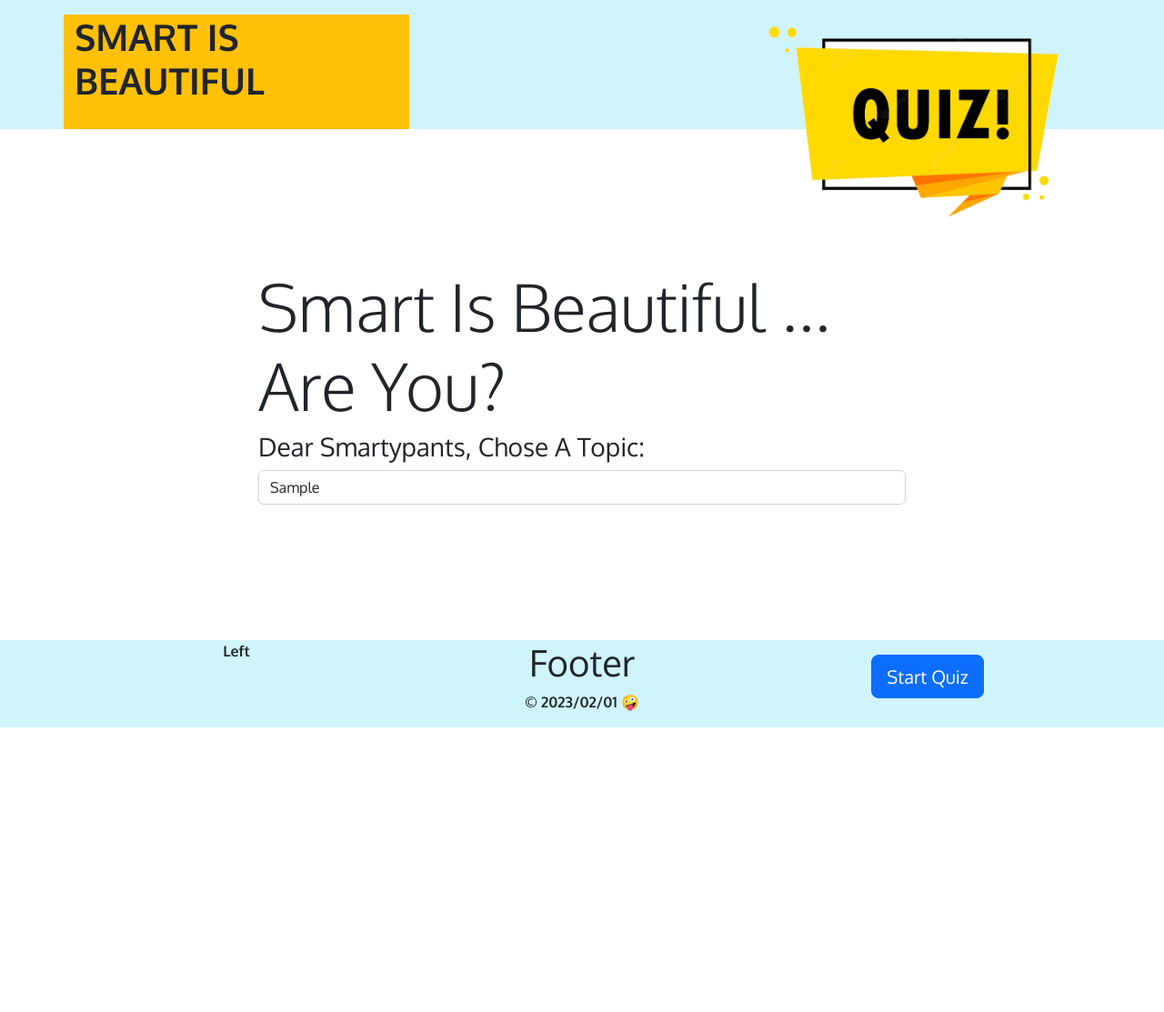
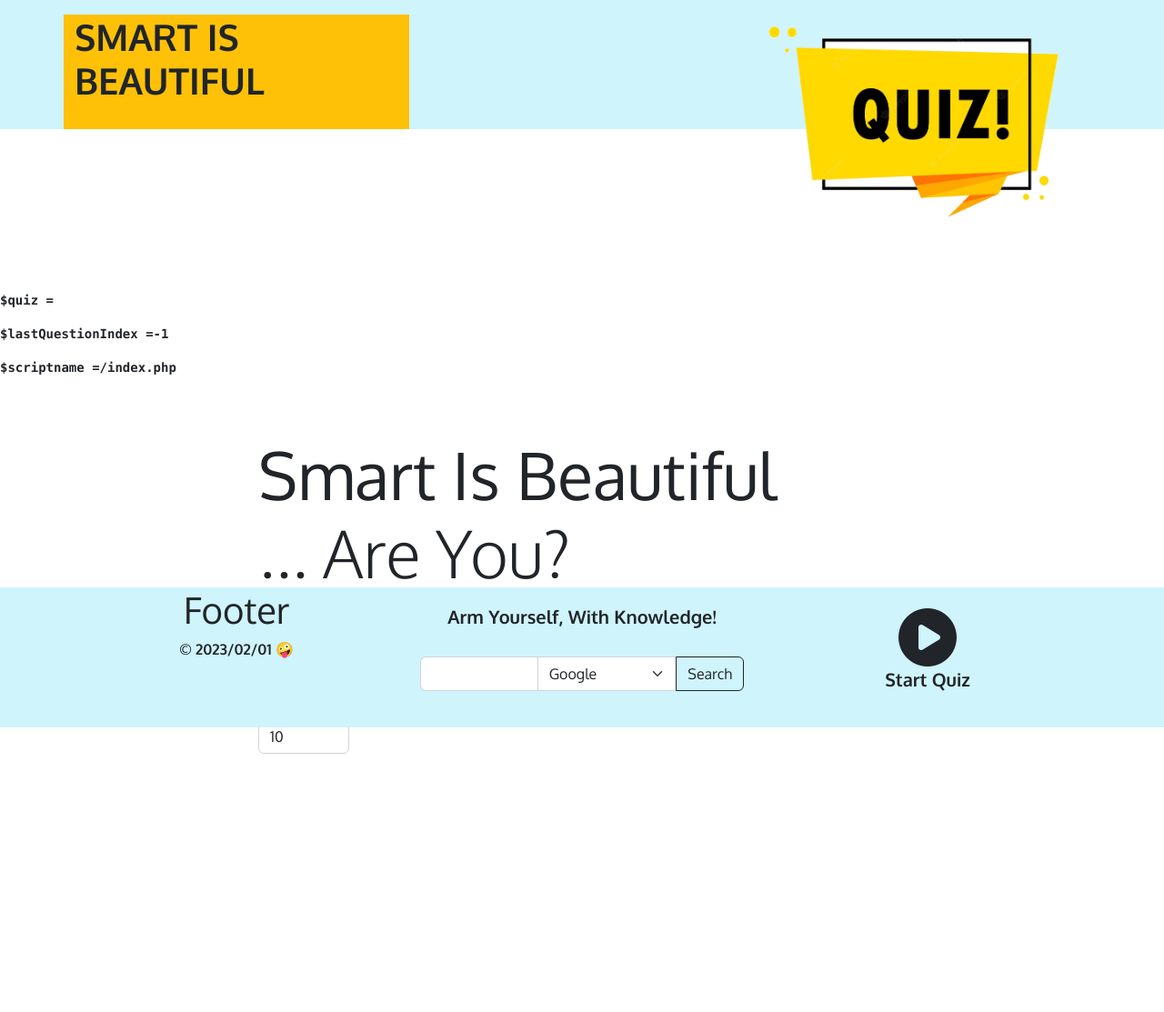
Before and after one commit to Gaudenz77/Smart_Is_Beautiful_Project, a PHP site: page / in a window 1280 px wide. Shown: the whole page at 91% size. Before the commit the page ends 800 px from the top, so only its background shows below. Run offline with PHP 8.4, Linux system fonts and the light colour scheme; tables that the repository leaves empty or names only in its code hold one stand-in row (values such as "Sample post"); some libraries are stand-ins or nearby versions.

Commit message:
added search bar etc
search bar, first page nav to first questionecheck if sequence order can be fixed as befor e(form tag)

```diff
--- a/css/mystyle.css
+++ b/css/mystyle.css
@@ -34,8 +34,15 @@ width: 900px;
     color: rgb(106, 177, 0);
 } */
 
+#errorMessage {
+    color: rgb(106, 177, 0);
+    font-size: 10%;
+    font-weight: bold;
+    }
+
 .btnFont {
-    font-size: 10px;
+    font-family: 'Oxygen', sans-serif;
+    font-size: 20px;
 
 }
 
@@ -50,4 +57,5 @@ left: 0;
 bottom: 0;
 width: 100%;
 background-color:#cff4fc;
+
 }
--- /dev/null
+++ b/includes/data_collector.php
@@ -0,0 +1,78 @@
+<?php
+session_start();
+
+// load tools
+include './includes/tools.php';
+
+// if is set get quiz data from session
+if (isset($_SESSION["quiz"]))  $quiz = $_SESSION["quiz"];
+    else $quiz = null;
+
+    prettyPrint($quiz, '$quiz =');
+
+
+    if (isset($_POST["lastQuestionIndex"])) {
+
+
+        $lastQuestionIndex = intval($_POST["lastQuestionIndex"]);
+    }
+    else {
+        $lastQuestionIndex = -1;
+    }
+
+    prettyPrint($lastQuestionIndex, '$lastQuestionIndex =');
+
+
+// https://www.php.net/manual/en/reserved.variables.server.php
+    $scriptname = $_SERVER['SCRIPT_NAME'];
+   /*  echo "scriptName = " . $scriptname. "\n"; */
+    prettyPrint($scriptname, '$scriptname =');
+
+// https://www.php.net/manual/en/function.str-contains.php
+// index.php uses................................................................
+    if (str_contains($scriptname, 'index')) {
+        session_unset();
+
+
+        $quiz = null;
+    }
+
+// questions.php uses................................................................
+else if (str_contains($scriptname, 'questions')) {
+    if ($lastQuestionIndex === -1){  // -1 means quiz has not started yet
+        // Now start quiz
+           $quiz = array(
+            "topic" => $_POST["topic"],
+            "questionNum" => $_POST["questionNum"],
+            "lastQuestionIndex" => $lastQuestionIndex,
+            "currentQuestionIndex" => -1,
+            "questionIdSequence" => array(),
+           );
+    }
+    prettyPrint($quiz,'$quiz =  ');
+
+    $indexStep = 1;
+    prettyPrint($indexStep, '$indexStep= ');
+    if (isset($_POST["indexStep"])) {
+        $indexStep = intval($_POST["indexStep"]);
+    }
+
+    $currentQuestionIndex = $lastQuestionIndex + $indexStep;
+    prettyPrint($currentQuestionIndex, '$currentQuestionIndex= ');
+
+
+
+}
+
+
+
+
+
+
+
+
+
+// DEVONLY: Gibt die aktuelle Session in die Seite aus zum checken
+/* prettyprint($_SESSION);
+prettyprint($_GET); */
+?>
--- a/includes/html_head_tag.php
+++ b/includes/html_head_tag.php
@@ -18,12 +18,14 @@
       body {
         font-weight:bold;
         font-family: 'Oxygen', sans-serif;
-        margin-top: 160px;
-        /* margin-bottom: 200px;  */
+        margin-top: 40vh;
+        margin-bottom: 220px;
         }
 
-      #errorMessage {
+      /* #errorMessage {
         color: rgb(106, 177, 0);
-        }
+        font-size: 1000px;
+        font-weight: bold;
+        } */
     </style>
 </head>
--- /dev/null
+++ b/includes/serachbar.php
@@ -0,0 +1,33 @@
+<!-- Searchbar Includes -->
+<h5 style="font-weight: bold; padding-top:20px;">Arm Yourself, With Knowledge!</h5> <!-- class="text-start" -->
+<form id="search-form">
+  <div class="input-group py-4">
+      <input type="text" class="form-control" id="search-input" >
+        <select class="form-select" aria-label="Default select example" id="search-select">
+        <div class="btn btn-outline-secondary">
+          <option value="google">Google</option>
+          <option value="wikipedia">Wikipedia</option>
+        </select>
+        <button class="btn bbtn btn-outline-dark" type="button" onclick="submitForm()">Search</button>
+  </div>
+</form>
+
+
+
+
+
+
+<!-- <div class="input-group py-4">
+<input type="text" class="form-control" aria-label="Text input with segmented dropdown button">
+<button type="button" class="btn btn-outline-secondary">Libraries</button>
+<button type="button" class="btn btn-outline-secondary dropdown-toggle dropdown-toggle-split" data-bs-toggle="dropdown" aria-expanded="false">
+  <span class="visually-hidden">Toggle Dropdown</span>
+</button>
+<ul class="dropdown-menu dropdown-menu-end">
+  <li><a class="dropdown-item" href="https://www.google.ch/?hl=de" target="_blank" >Search with Google!</a></li>
+  <li><a class="dropdown-item" href="https://de.wikipedia.org/wiki/Wikipedia:Hauptseite" target="_blank" >Search with Wikipedia!</a></li>
+  <li><a class="dropdown-item" href="#">Retry Quiz!</a></li>
+  <li><hr class="dropdown-divider"></li>
+  <li><a class="dropdown-item" href="mailto:gaudenzraiber@yahoo.de">Ask Me Personally</a></li>
+</ul>
+</div> -->
--- a/includes/tools.php
+++ b/includes/tools.php
@@ -1,7 +1,9 @@
 <?php
 
-function prettyPrint($value) {
-    print "<pre>";
+function prettyPrint($value, $label) {
+    if ($label) print "<pre>$label";
+    else print "<pre>";
+
     print_r($value);
     print "</pre>";
 }
--- a/index.php
+++ b/index.php
@@ -1,4 +1,5 @@
-<?php require "./includes//session_start.php";?>
+<?php /* require "./includes/session_start.php"; */?>
+<?php require "./includes/data_collector.php";?>
 <?php require "./includes/html_head_tag.php";?>
 <body>
 <!-- HEAD TAG MIGHT BE INCLUDED DIRECTLY IN EACH PAGE // MUST BE TESTED, POSSIBLE ERRORS //-->
@@ -8,6 +9,7 @@ require "./includes/header.php";
 ?>
 <?php
 require "./includes/db_connect.php";
+
 /* echo "$dbHost $dbname $dbUser $dbPassword"; */ // DEV ONLY
 
 // getTopics function in db_connect.php
@@ -28,47 +30,83 @@ $topics = getTopics($dbConnection);
 ?>
 
 <?php
-require "./includes/tools.php";
+/* require "./includes/tools.php"; */
 /* print_r($row); */
 /* echo "<br><br>";
 print_r($_SESSION); */
-/* prettyPrint($row); */
+/* prettyPrint($_SESSION); */
 ?>
+<main2>
+<div class="container">
+<div class="row justify-content-center">
+  <div class="col-sm-8 m-4 p-4">
+  <h1 class="display-2"><b>Smart Is Beautiful</b><br> ... Are You?</h1>
+      <h3>Dear Smartypants, Chose A Topic:</h3>
+      <form  id="quiz-form" action="questions.php" method="post" onsubmit="return navigate('next');">
+        <select class="form-control" name="topic" id="topic">
+       <?php foreach ($topics as $topic): ?>
+        <option value="<?= $topic ?>"><?= $topic ?></option> <?= $topic ?>"><?= $topic ?> is shorthand for <?php echo $topic ?>"><?php echo  $topic ?>
+        <?php endforeach; ?>
+     </select>
+<label style="margin-top:20px;" for="questionNum" class="form-label">Number of Questions</label>
+<input style="width:100px;" type="number" class="form-control" id="questionNum" name="questionNum" min="5" max="40" value="10">
 
-<main class="animate__animated animate__lightSpeedInRight animate__slow">
+<input type="hidden" id="lastQuestionIndex" name="lastQuestionIndex" value="-1">
+<input type="hidden" id="indexStep" name="indexStep" value="1">
+
+<p id="validation-warning" class="warning"></p>
+    </div>
+  </div>
+</div>
+</main2>
+
+
+
+
+<!-- <main class="animate__animated animate__lightSpeedInRight animate__slow">
 <div class="container">
 <div class="row justify-content-center">
     <div class="col-sm-8 m-4 p-4">
       <h1 class="display-2"><br>Smart Is Beautiful ... Are You?</h1>
       <h3>Dear Smartypants, Chose A Topic:</h3>
       <form action="questions.php" method="post">
-        <select class="form-control" name="topic" id="topic">
-        <?php foreach ($topics as $topic): ?>
-        <option value="<?= $topic ?>"><?= $topic ?></option> <!-- <?= $topic ?>"><?= $topic ?> is shorthand for <?php echo $topic ?>"><?php echo  $topic ?> -->
+        <select class="form-control" name="topic" id="topic"> -->
+       <!--  <?php foreach ($topics as $topic): ?>
+        <option value="<?= $topic ?>"><?= $topic ?></option> <?= $topic ?>"><?= $topic ?> is shorthand for <?php echo $topic ?>"><?php echo  $topic ?>
         <?php endforeach; ?>
-        </select>
+     <!--    </select>
     </div>
   </div>
 </div>
-</main>
+</main> -->
 
 <div class="footer">
   <div class="container">
     <div class="row text-center">
-      <div class="col-sm">Left</div>
+
       <div class="col-sm">
           <h1>Footer</h1>
+
           <p><?php echo  "© " . date("Y/m/d") ." &#129322 " ?></p>
       </div>
       <div class="col-sm pt-3  order-first order-md-last">
-      <!-- <a class="btn btnColor" href='index.php'><i class="fa-solid fa-circle-chevron-left fa-3x"></i><p class="btnFont">BACK</p></a> -->
-      <button type="submit" class="btn btn-primary btn-lg"  role="button">Start Quiz</a>
+      <button type="submit" class="btn btnColor" role="button"><i class="fa-solid fa-circle-play fa-4x"><p class="btnFont py-1">Start Quiz</p></i>
+      <!-- <button type="submit" class="btn btn-primary btn-lg" role="button">Start Quiz</a> -->
+        </div>
+      </form>
+
+
+      <div class="col-sm">
+<!-- Include search bar -->
+
+<?php require "./includes/serachbar.php";?>
+
       </div>
     </div>
   </div>
 </div>
 
-</form>
+<p>
 
 <script src="/js/main.js"></script>
 <script src="https://cdn.jsdelivr.net/npm/bootstrap@5.2.3/dist/js/bootstrap.bundle.min.js" integrity="sha384-kenU1KFdBIe4zVF0s0G1M5b4hcpxyD9F7jL+jjXkk+Q2h455rYXK/7HAuoJl+0I4" crossorigin="anonymous"></script>
--- a/js/main.js
+++ b/js/main.js
@@ -13,13 +13,31 @@ function validateForm() {
       }
     }
     if (!selected) {
-      errorMessage.innerHTML = "<h3 class='animate__animated animate__lightSpeedInRight animate__slow'>So Smart, But No Answer Chosen? Come On: Chose You Smartypants!</h3>";
+      errorMessage.innerHTML = "<p class='animate__animated animate__lightSpeedInRight animate__slow'>So Smart, But No Answer Chosen? Come On: Chose You Smartypants!</p>";
       isValid = false;
     } else {
       errorMessage.innerHTML = "";
     }
     return isValid;
   }
+
+// FUNCTION SEARCHBAR QUERY ON NEW PAGE RESULT ---------------------------------------------------------------------------------------------
+function submitForm() {
+  const searchInput = document.querySelector("#search-input").value;
+  const searchSelect = document.querySelector("#search-select").value;
+  let searchURL = "";
+
+  if (searchSelect === "google") {
+    searchURL = `https://www.google.com/search?q=${searchInput}`;
+  } else if (searchSelect === "wikipedia") {
+    searchURL = `https://en.wikipedia.org/wiki/${searchInput}`;
+  }
+
+  window.open(searchURL, "_blank");
+}
+
+
+
 
 
 // FUNCTION DELETE ALL COOKIES ---------------------------------------------------------------------------------------------
```
Also changed, not shown: questions.php (+31 -17 lines), report.php (+10 -4 lines), tools_various/workbench.php (+14 -0 lines).
